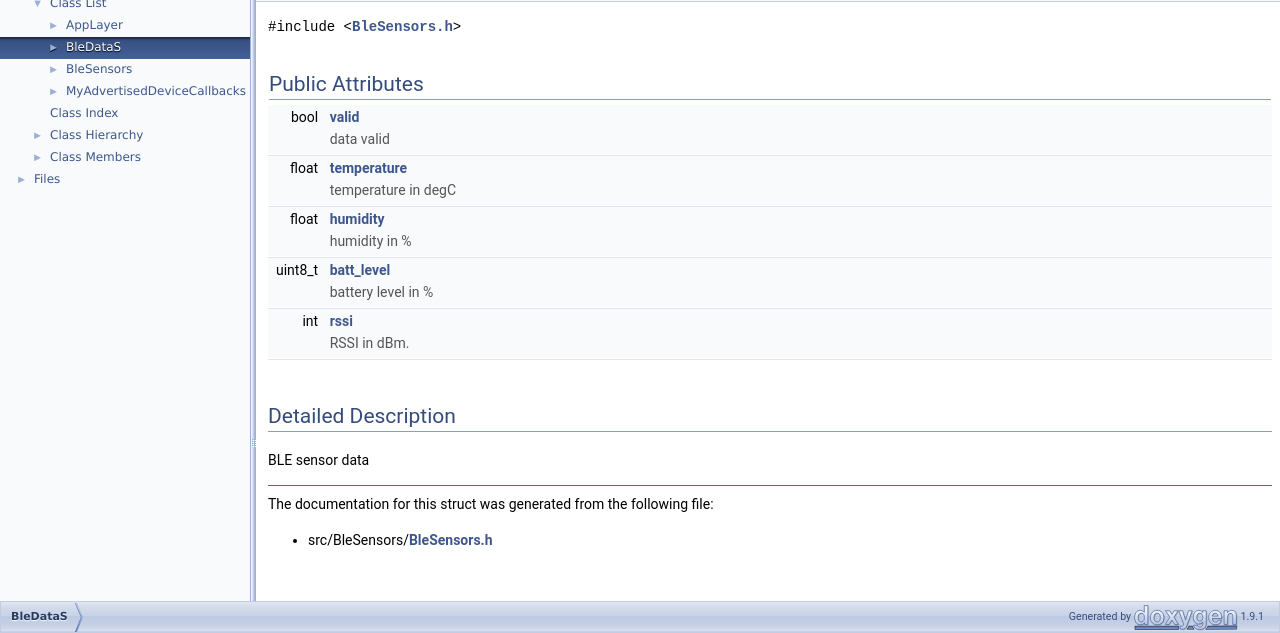
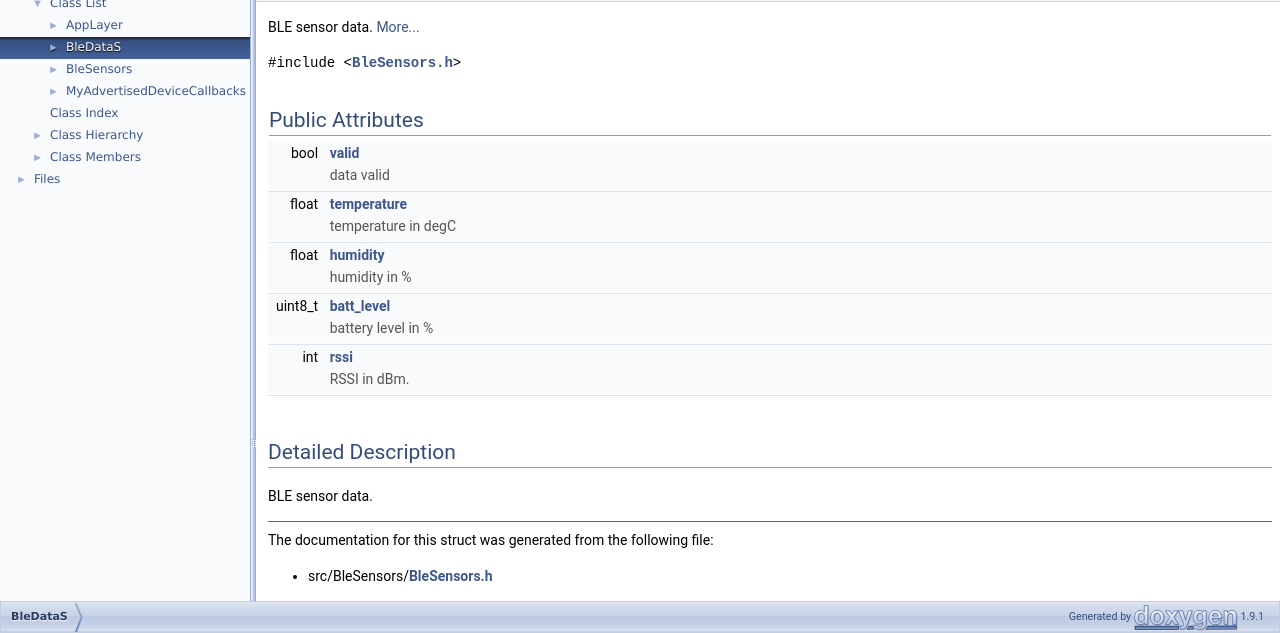
Before and after one commit to matthias-bs/BresserWeatherSensorLW, a plain HTML site: page struct_ble_data_s.html in a window 1280 px wide. Shown: the part 167-800 px from the top of the page. Drawn offline with Linux system fonts and the light colour scheme.

Commit message:
Deploying to gh-pages from @ matthias-bs/BresserWeatherSensorLW@4f6dcc0c9c3c3a586319fe80cbc2091d5847d35a 🚀

```diff
--- a/struct_ble_data_s.html
+++ b/struct_ble_data_s.html
@@ -90,6 +90,9 @@ $(document).ready(function(){initNavTree('struct_ble_data_s.html',''); initResiz
 </div><!--header-->
 <div class="contents">
 
+<p>BLE sensor data.
+ <a href="struct_ble_data_s.html#details">More...</a></p>
+
 <p><code>#include &lt;<a class="el" href="_ble_sensors_8h_source.html">BleSensors.h</a>&gt;</code></p>
 <table class="memberdecls">
 <tr class="heading"><td colspan="2"><h2 class="groupheader"><a name="pub-attribs"></a>
@@ -116,7 +119,7 @@ int&#160;</td><td class="memItemRight" valign="bottom"><a class="el" href="struc
 <tr class="separator:a0eb69624bdc983a6ce9ba9c2e40c2d44"><td class="memSeparator" colspan="2">&#160;</td></tr>
 </table>
 <a name="details" id="details"></a><h2 class="groupheader">Detailed Description</h2>
-<div class="textblock"><p>BLE sensor data </p>
+<div class="textblock"><p>BLE sensor data. </p>
 </div><hr/>The documentation for this struct was generated from the following file:<ul>
 <li>src/BleSensors/<a class="el" href="_ble_sensors_8h_source.html">BleSensors.h</a></li>
 </ul>
```
Also changed, not shown: _ble_sensors_8h_source.html (+1 -1 lines), annotated.html (+1 -1 lines), hierarchy.html (+1 -1 lines).
